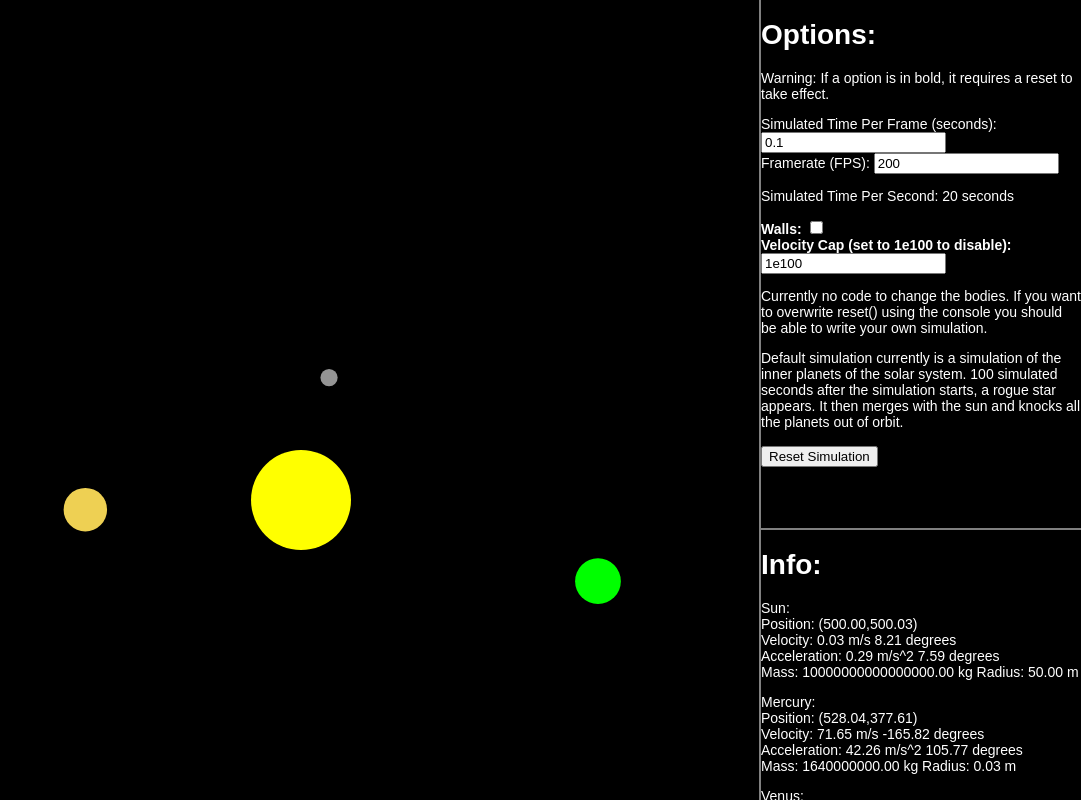
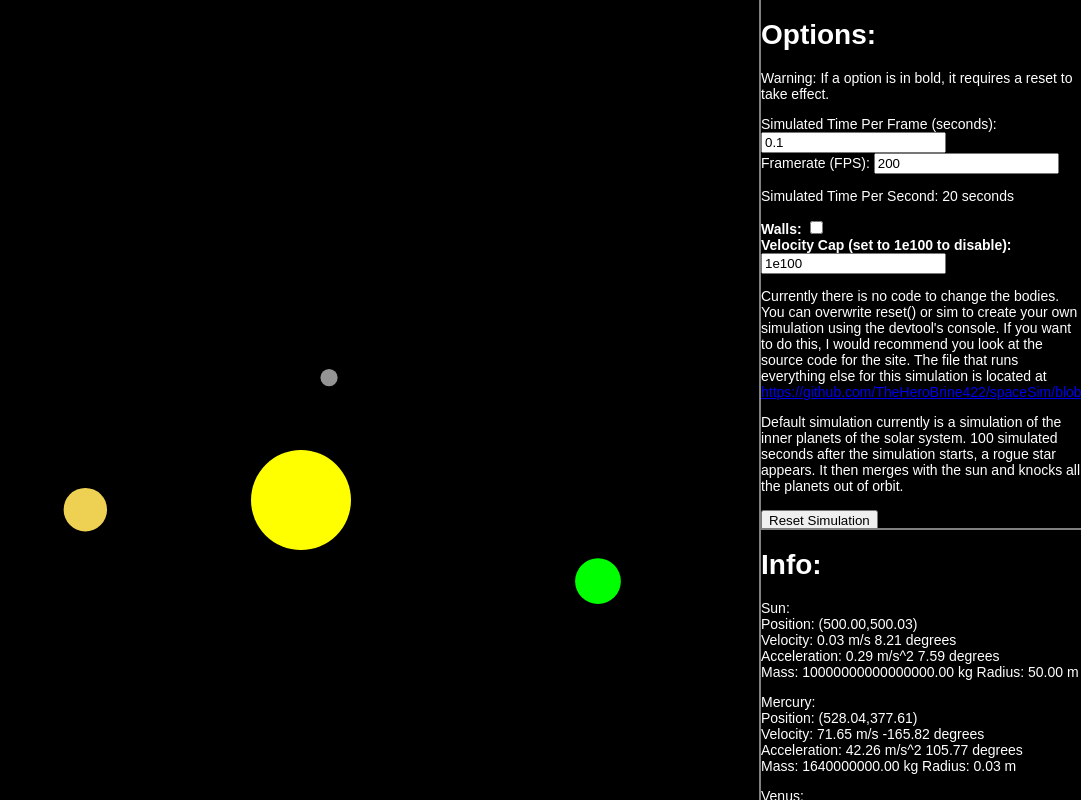
Before and after one commit to TheHeroBrine422/spaceSim, a plain HTML site: page v2/index.html in a window 1280 px wide. Shown: the whole page, without its empty margins (199-1280 px from the left). Drawn offline with Linux system fonts and the light colour scheme.

Commit message:
rewrite documentation v2.

```diff
--- a/v2/index.html
+++ b/v2/index.html
@@ -64,7 +64,7 @@
       <input type="number" value="1e100" id="velCap">
 
 
-      <p>Currently no code to change the bodies. If you want to overwrite reset() using the console you should be able to write your own simulation.</p>
+      <p>Currently there is no code to change the bodies. You can overwrite reset() or sim to create your own simulation using the devtool's console. If you want to do this, I would recommend you look at the source code for the site. The file that runs everything else for this simulation is located at <a href="https://github.com/TheHeroBrine422/spaceSim/blob/main/v2/main.js">https://github.com/TheHeroBrine422/spaceSim/blob/main/v2/main.js</a></p>
 
       <p>Default simulation currently is a simulation of the inner planets of the solar system. 100 simulated seconds after the simulation starts, a rogue star appears. It then merges with the sun and knocks all the planets out of orbit.
       <!--<h3>Earth:</h3>
```
